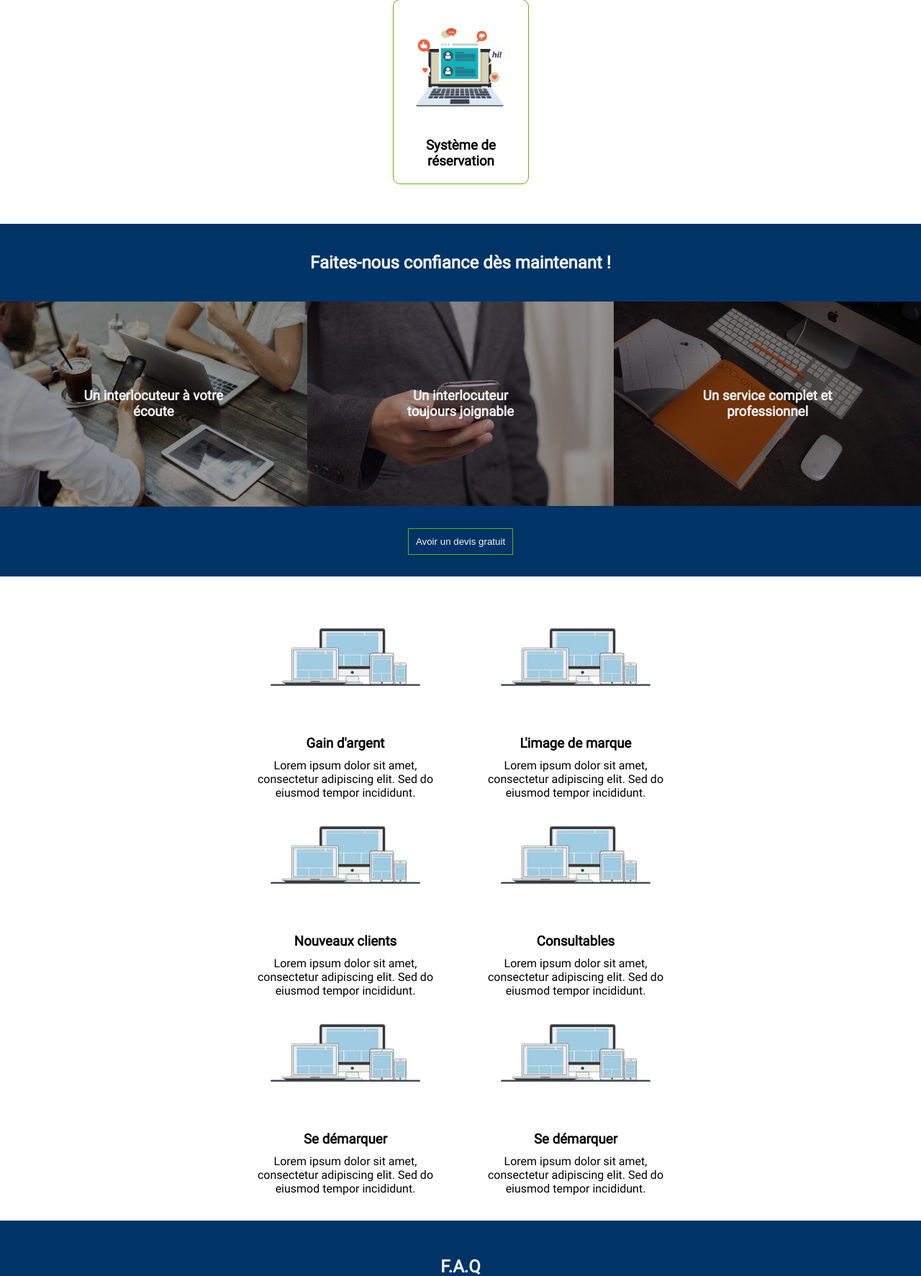
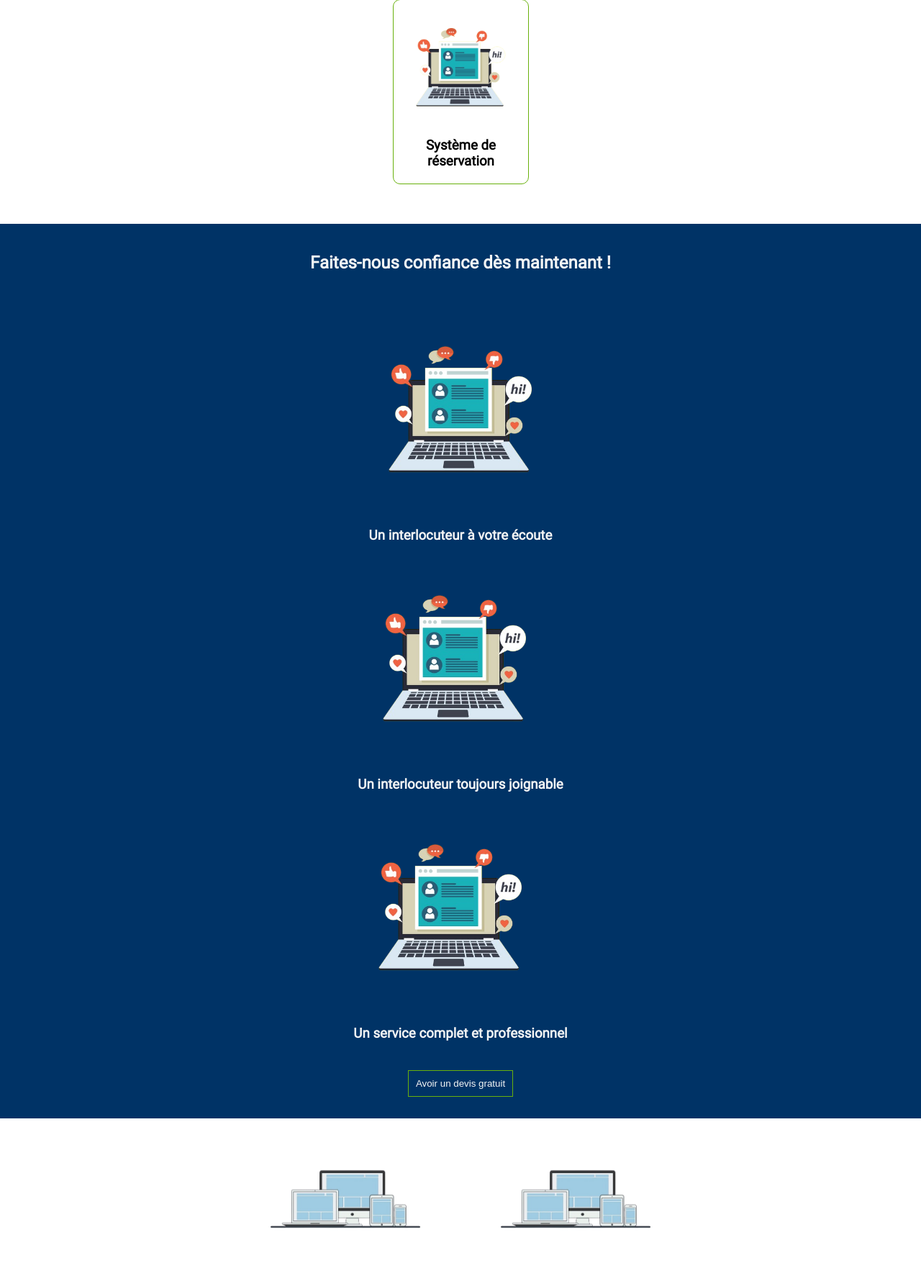
Before and after one commit to GregoryVDev/PenWeb, a PHP site: page / in a window 1280 px wide. Shown: the part 3369-5142 px from the top of the page at 72% size. Run offline with PHP 8.4, Linux system fonts and the light colour scheme.

Commit message:
Edited the images for confiance section and added flex-direction and align items for container-confiance class and added width for the images

```diff
--- a/src/css/index.css
+++ b/src/css/index.css
@@ -264,23 +264,23 @@ figcaption h3 {
   color: var(--colorWhite);
 }
 
-.confiance figure img {
-  width: 100%;
-  filter: brightness(60%);
+.confiance .container-confiance {
+  display: flex;
+  justify-content: space-between; /* Cela espacera les articles sur toute la largeur */
+  flex-direction: column;
+  align-items: center;
+  width: 100%; /* Assure-toi que la largeur des articles soit pleine */
+  max-width: 1200px; /* Ajuste selon la largeur désirée */
 }
 
-.confiance figure {
-  position: relative;
+.confiance article {
   display: flex;
   justify-content: center;
   align-items: center;
+  width: 30%; /* Chaque article prend 30% de l'espace disponible */
 }
 
 .confiance figcaption {
-  position: absolute;
-  top: 50%;
-  left: 50%;
-  transform: translate(-50%, -50%);
   color: var(--colorWhite);
   padding: 10px 15px;
   border-radius: 5px;
@@ -288,7 +288,7 @@ figcaption h3 {
 }
 
 .confiance h3 {
-  width: 200px;
+  width: 100%;
 }
 
 .confiance .devis-button {
@@ -298,6 +298,10 @@ figcaption h3 {
 .confiance .devis-button:hover {
   background: var(--colorGreen);
   border: 1px solid var(--colorBlue);
+}
+
+.confiance figure img {
+  width: 300px;
 }
 
 .avantage {
--- a/src/index.php
+++ b/src/index.php
@@ -188,7 +188,7 @@
         <div class="container-confiance">
             <article class="ecoute">
                 <figure>
-                    <img src="./images/ecoute.jpg" alt="Ecoute">
+                    <img src="./images/logos/chatbot.png" alt="Création site web">
                     <figcaption>
                         <h3>Un interlocuteur à votre écoute</h3>
                     </figcaption>
@@ -196,7 +196,7 @@
             </article>
             <article class="joignable">
                 <figure>
-                    <img src="./images/phone.jpg" alt="Joignable">
+                    <img src="./images/logos/chatbot.png" alt="Création site web">
                     <figcaption>
                         <h3>Un interlocuteur toujours joignable</h3>
                     </figcaption>
@@ -204,7 +204,7 @@
             </article>
             <article class="professionnel">
                 <figure>
-                    <img src="./images/pc.jpg" alt="Professionnel">
+                    <img src="./images/logos/chatbot.png" alt="Création site web">
                     <figcaption>
                         <h3>Un service complet et professionnel</h3>
                     </figcaption>
```
